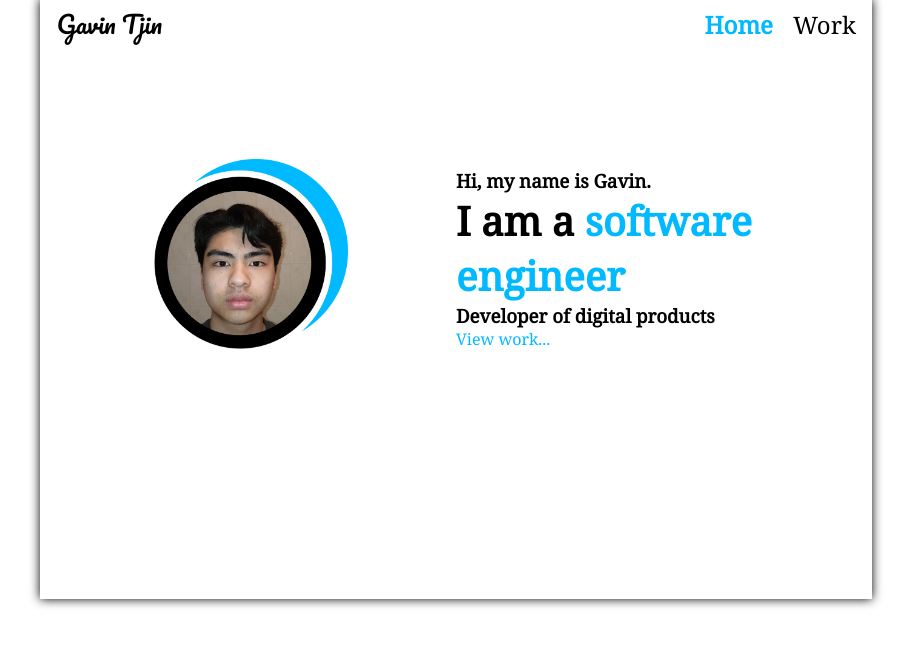
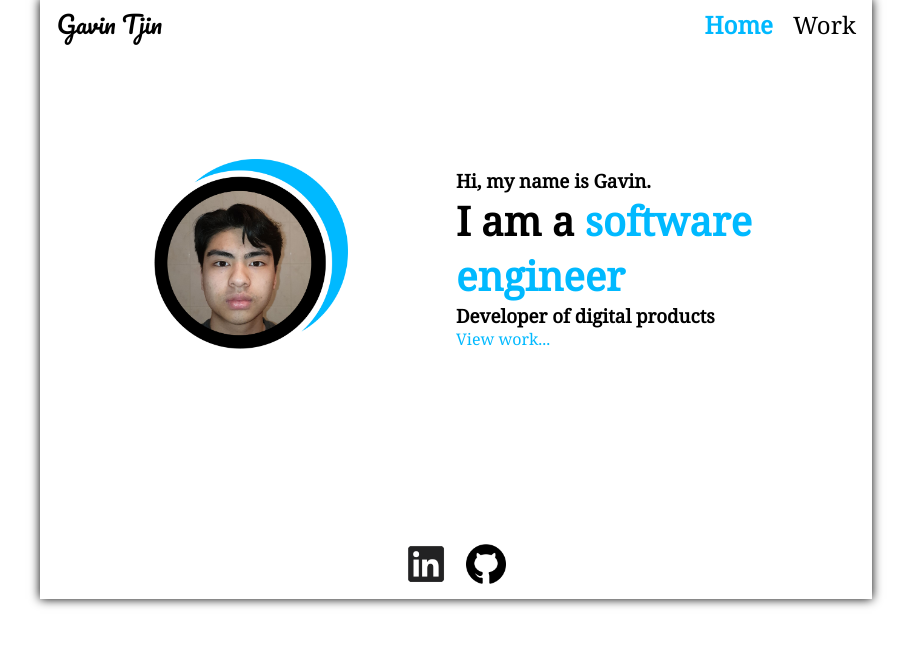
Before and after one commit to Gavin1103/Portfolio-2.0, a PHP site: page / in a window 1280 px wide. Shown: the part 101-747 px from the top of the page, without its empty margins (184-1095 px from the left). Run offline with PHP 8.4, Linux system fonts and the light colour scheme.

Commit message:
Added github and linkedin url

```diff
--- a/css/stylsheet.css
+++ b/css/stylsheet.css
@@ -24,7 +25,28 @@ header {
     margin-left: auto;
     position: relative;
     overflow-y: scroll;
+
+    .header-icon-container{
+        bottom: 0;
+        position: absolute;
+        width: 100%;
+        display: flex;
+        justify-content: center;
+
+        img{
+            height: 40px;
+            width: 40px;
+            margin: 10px;
+            transition: all 0.3s ease;
+        }
+
+        img:hover {
+            height: 50px;
+            width: 50px;
+        }
+    }
 }
+
 nav {
     width: 100%;
     height: 50px;
--- a/index.html
+++ b/index.html
@@ -40,6 +40,10 @@
                 <p><a href="work.html">View work...</a></p>
             </section>
         </div>
+        <div class="header-icon-container">
+            <a href="https://www.linkedin.com/in/gavintjin" target="_blank"> <img class="header-icon" src="icons/linkedin.png" alt="linkedin"></a>
+            <a href="https://github.com/Gavin1103" target="_blank"> <img class="header-icon" src="icons/git.png" alt="github-icon"></a>
+        </div>
     </header>
 </main>
 </body>
```
Also changed, not shown: other parts of css/stylsheet.css (+50 -18 lines), icons/linkedin.png (added).
